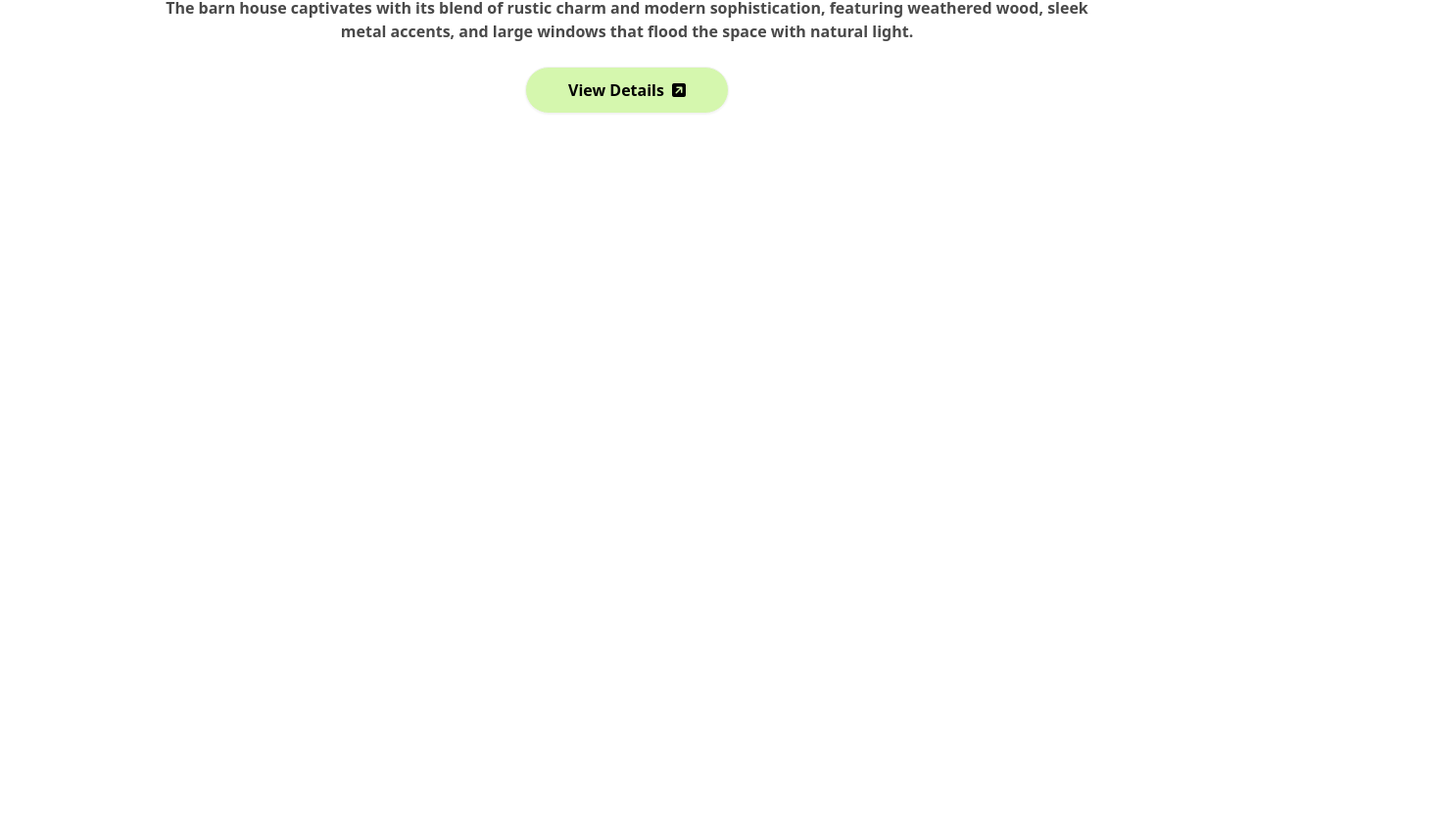
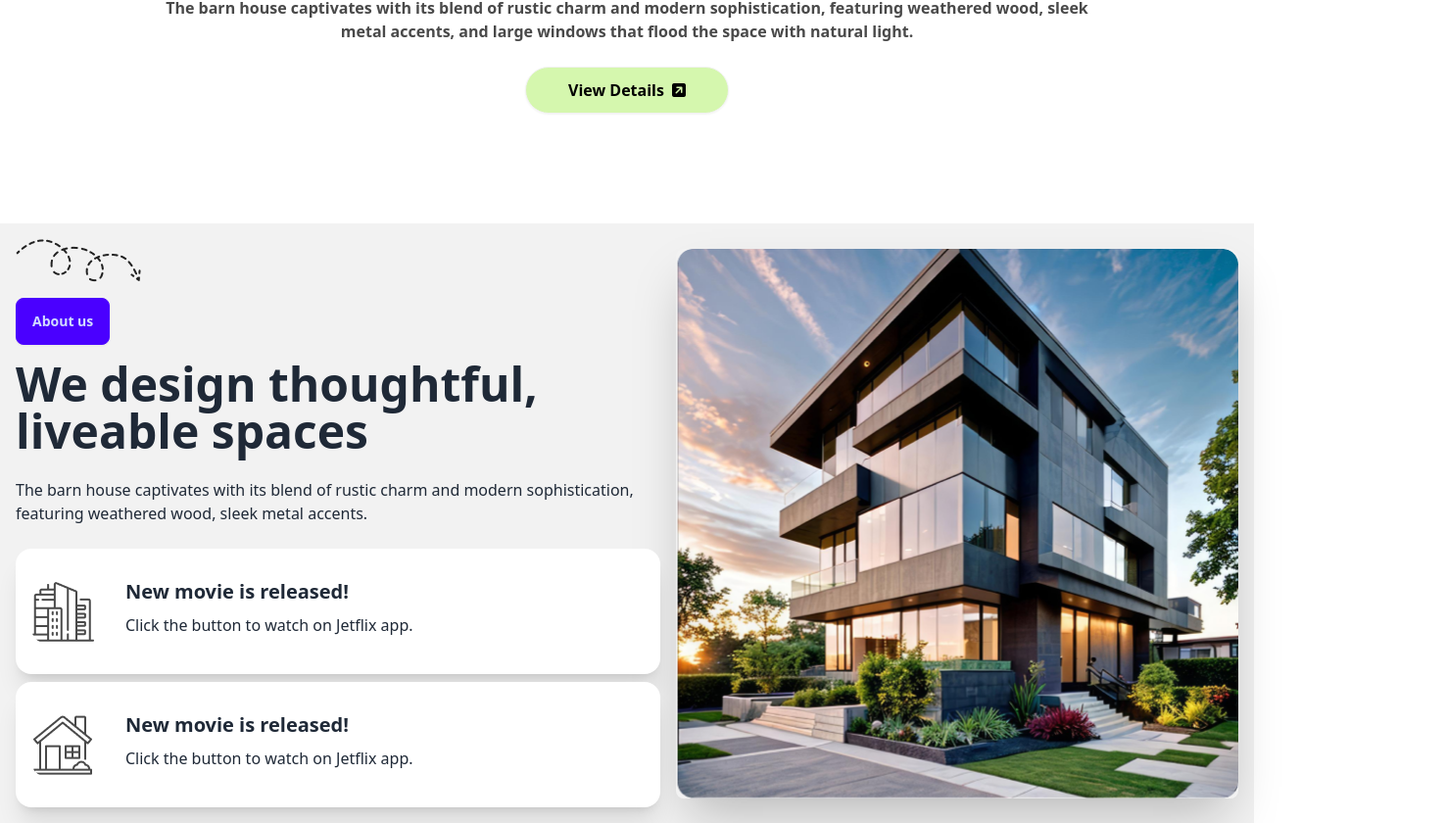
Before and after one commit to sharoj57/Ass-3, a plain HTML site: page index.html in a window 1280 px wide. Shown: the part 606-1446 px from the top of the page at 98% size, 1475 px wide, since content can reach past the window. Before the commit the page ends 800 px from the top, so only its background shows below. Drawn offline with nearby package versions, Linux system fonts and the light colour scheme.

Commit message:
added this part

```diff
--- a/index.html
+++ b/index.html
@@ -31,11 +31,11 @@
 }
  </style>
 </head>
-<body class=".manrope-font md:container md:mx-auto">
+<body class=".manrope-font md:container md:mx-auto ">
 
 <!-- Header Section -->
 
-<header>
+<header >
 
 <!-- Navbar Section -->
 
@@ -88,7 +88,7 @@
           </div>
           <ul
             tabindex="0"
-          class="menu menu-sm dropdown-content bg-base-100 rounded-box z-[1] mt-3 w-52 p-2 shadow">
+            class="menu menu-sm dropdown-content bg-base-100 rounded-box z-[1] mt-3 p-2 shadow">
 
             <li><a>Home</a></li>
         <li><a>Service</a></li>
@@ -111,15 +111,63 @@
        <p class="py-6 text-base font-semibold text-[#494949]">
          The barn house captivates with its blend of rustic charm and modern sophistication, featuring weathered wood, sleek <br>metal accents, and large windows that flood the space with natural light.
        </p>
-      <button class="btn bg-[#ABEF5F80] text-black text-base font-extrabold rounded-3xl w-52">View Details <i class="fa-solid text-black  fa-square-arrow-up-right"></i></button>
+       <button class="btn bg-[#ABEF5F80] text-black text-base font-extrabold rounded-3xl w-52 mb-24">View Details <i class="fa-solid text-black  fa-square-arrow-up-right"></i></button>
      </div>
    </div>
  </div>
    </section>
 </header>
 
+<!-- Main Part -->
+<section>
+    <div class="hero  bg-base-200 ">
+        <div class="hero-content flex-col-reverse lg:flex-row-reverse">
+          <img
+            src="assets/Rectangle.png"
+            class=" rounded-lg shadow-2xl" />
+          <div>
+            <img class="hidden lg:block mb-4" src="assets/Vector.png" alt="">
+            <button class="btn btn-primary mb-4">About us</button>
+            <h1 class="text-5xl font-bold">We design thoughtful, liveable spaces</h1>
+            <p class="py-6">
+                The barn house captivates with its blend of rustic charm and
+                modern sophistication, featuring weathered wood, sleek metal accents.
+            </p>
+           <div class="space-y-2">
+             <!-- Card one -->
+             <div class="card card-side bg-base-100 shadow-xl p-4 h-32 items-center ">
+                <figure>
+                  <img
+                    src="assets/commercial.png"
+                    alt="Movie" />
+                </figure>
+                <div class="card-body">
+                  <h2 class="card-title">New movie is released!</h2>
+                  <p>Click the button to watch on Jetflix app.</p>
+                  <div class="card-actions justify-end">
 
+                  </div>
+                </div>
+              </div>
+              <!-- Card two -->
+              <div class="card card-side bg-base-100 shadow-xl p-4 h-32 items-center">
+                <figure>
+                  <img
+                    src="assets/residential.png"
+                    alt="Movie" />
+                </figure>
+                <div class="card-body">
+                  <h2 class="card-title">New movie is released!</h2>
+                  <p>Click the button to watch on Jetflix app.</p>
+                  <div class="card-actions justify-end">
 
-
+                  </div>
+           </div>
+                </div>
+              </div>
+          </div>
+        </div>
+      </div>
+</section>
 </body>
 </html>
```
Also changed, not shown: tailwind.config.js (line endings or trailing spaces). Lines whose indentation alone changed are shown as unchanged.
